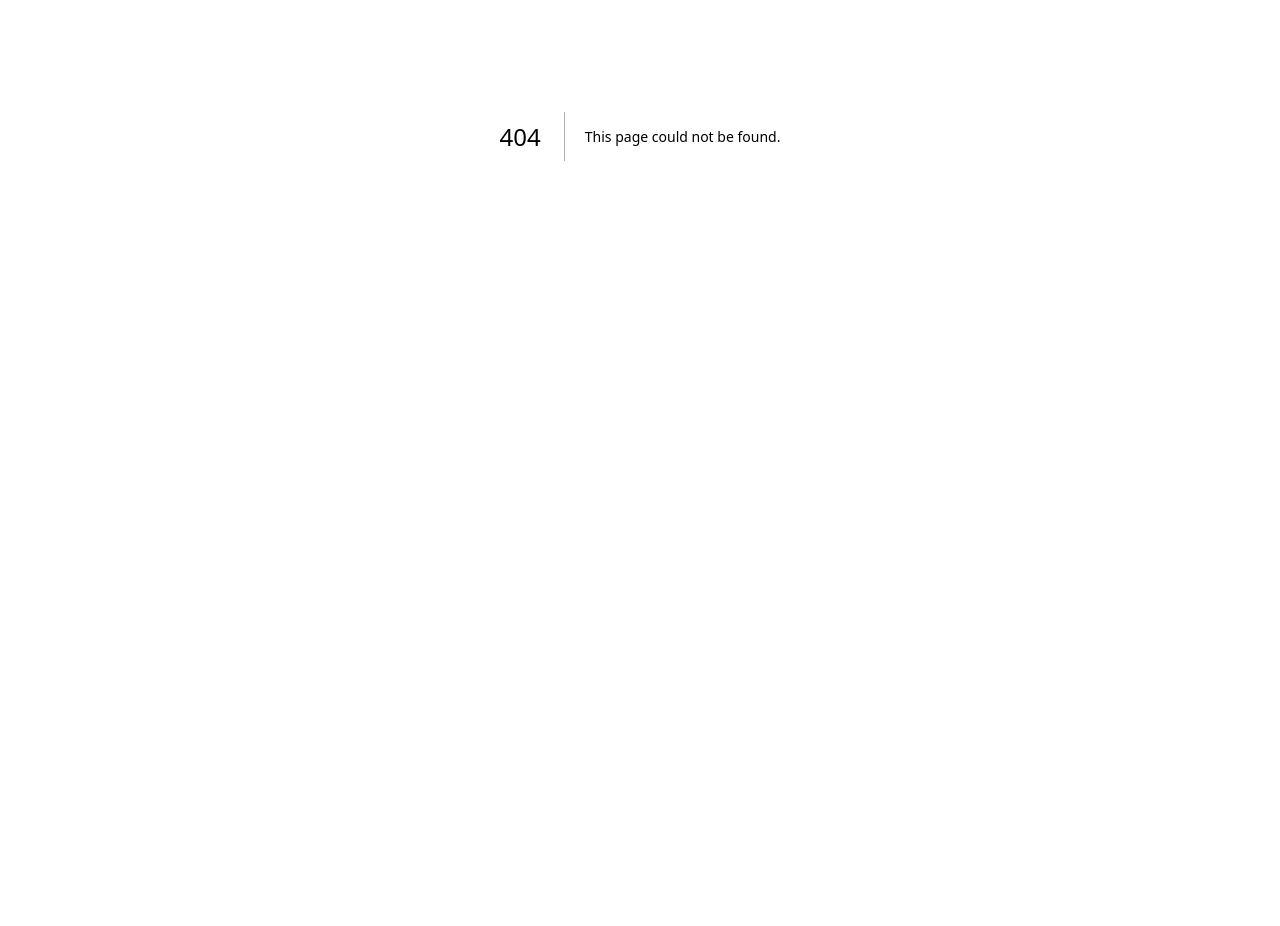
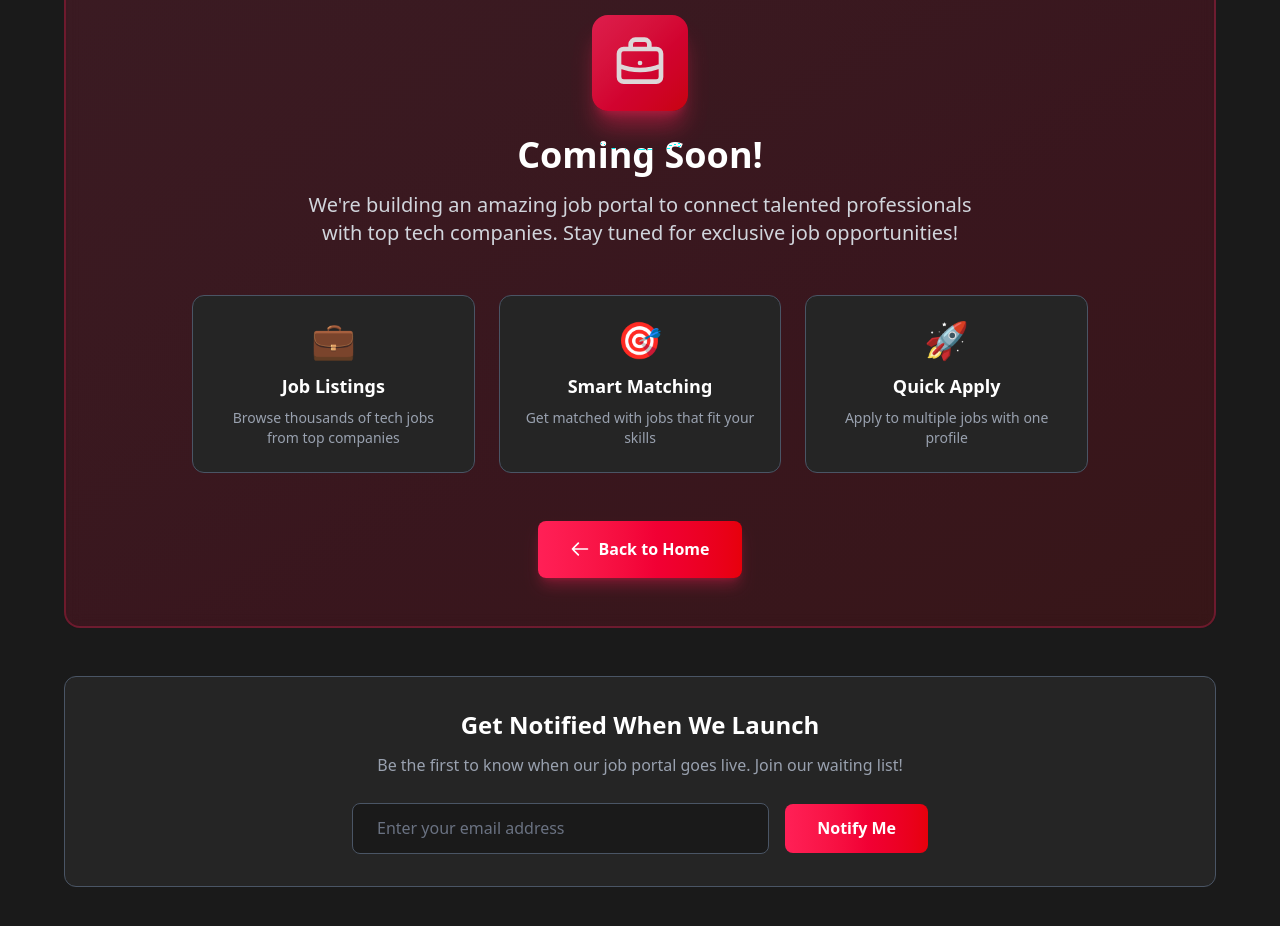
Before and after one commit to YAGNESHPALLERLA/devops-learning-website, a Next.js app: page /jobs in a window 1280 px wide. Before the commit this address had no page. Shown: the part 340-1266 px from the top of the page. Before the commit the page ends 877 px from the top, so only its background shows below. Built offline with nearby package versions, Linux system fonts and the light colour scheme.

Commit message:
Remove landing page feature and fix Start Learning button
- Removed landing page component and related files
- Changed Start Learning button to scroll to courses section instead of navigating to DevOps page
- Added jobs page directory

```diff
--- /dev/null
+++ b/src/app/jobs/page.tsx
@@ -0,0 +1,101 @@
+'use client';
+
+import Link from 'next/link';
+
+export default function JobsPage() {
+  return (
+    <main className="min-h-screen bg-[#1a1a1a] py-12 px-4">
+      <div className="container mx-auto max-w-6xl">
+        {/* Header */}
+        <div className="text-center mb-12">
+          <h1 className="text-5xl md:text-6xl font-bold mb-4">
+            <span className="text-transparent bg-clip-text bg-gradient-to-r from-rose-400 to-red-500">
+              Job Opportunities
+            </span>
+          </h1>
+          <p className="text-xl text-gray-400 max-w-2xl mx-auto">
+            Discover exciting career opportunities in tech. Apply to top companies and kickstart your dream career.
+          </p>
+        </div>
+
+        {/* Coming Soon Section */}
+        <div className="relative bg-gradient-to-br from-rose-500/10 to-red-600/10 backdrop-blur-sm border-2 border-rose-500/30 rounded-2xl p-12 text-center overflow-hidden">
+          <div className="absolute inset-0 bg-gradient-to-br from-rose-500/5 to-red-600/5"></div>
+
+          <div className="relative z-10">
+            <div className="inline-block mb-6">
+              <div className="w-24 h-24 bg-gradient-to-br from-rose-500 to-red-600 rounded-2xl flex items-center justify-center shadow-xl shadow-rose-500/50 animate-pulse">
+                <svg className="w-14 h-14 text-white" fill="none" stroke="currentColor" viewBox="0 0 24 24">
+                  <path strokeLinecap="round" strokeLinejoin="round" strokeWidth={2} d="M21 13.255A23.931 23.931 0 0112 15c-3.183 0-6.22-.62-9-1.745M16 6V4a2 2 0 00-2-2h-4a2 2 0 00-2 2v2m4 6h.01M5 20h14a2 2 0 002-2V8a2 2 0 00-2-2H5a2 2 0 00-2 2v10a2 2 0 002 2z" />
+                </svg>
+              </div>
+            </div>
+
+            <h2 className="text-4xl font-bold text-white mb-4">
+              Coming Soon!
+            </h2>
+
+            <p className="text-xl text-gray-300 mb-8 max-w-2xl mx-auto">
+              We're building an amazing job portal to connect talented professionals with top tech companies.
+              Stay tuned for exclusive job opportunities!
+            </p>
+
+            {/* Features Preview */}
+            <div className="grid grid-cols-1 md:grid-cols-3 gap-6 mt-12 max-w-4xl mx-auto">
+              <div className="bg-[#252525] rounded-xl p-6 border border-gray-600">
+                <div className="text-4xl mb-3">💼</div>
+                <h3 className="text-lg font-bold text-white mb-2">Job Listings</h3>
+                <p className="text-gray-400 text-sm">Browse thousands of tech jobs from top companies</p>
+              </div>
+
+              <div className="bg-[#252525] rounded-xl p-6 border border-gray-600">
+                <div className="text-4xl mb-3">🎯</div>
+                <h3 className="text-lg font-bold text-white mb-2">Smart Matching</h3>
+                <p className="text-gray-400 text-sm">Get matched with jobs that fit your skills</p>
+              </div>
+
+              <div className="bg-[#252525] rounded-xl p-6 border border-gray-600">
+                <div className="text-4xl mb-3">🚀</div>
+                <h3 className="text-lg font-bold text-white mb-2">Quick Apply</h3>
+                <p className="text-gray-400 text-sm">Apply to multiple jobs with one profile</p>
+              </div>
+            </div>
+
+            {/* CTA */}
+            <div className="mt-12">
+              <Link
+                href="/"
+                className="inline-flex items-center space-x-2 px-8 py-4 bg-gradient-to-r from-rose-500 to-red-600 text-white font-bold rounded-lg shadow-lg shadow-rose-500/30 hover:shadow-xl hover:shadow-rose-500/50 transform hover:-translate-y-1 transition-all duration-300"
+              >
+                <svg className="w-5 h-5" fill="none" stroke="currentColor" viewBox="0 0 24 24">
+                  <path strokeLinecap="round" strokeLinejoin="round" strokeWidth={2} d="M10 19l-7-7m0 0l7-7m-7 7h18" />
+                </svg>
+                <span>Back to Home</span>
+              </Link>
+            </div>
+          </div>
+        </div>
+
+        {/* Newsletter Signup */}
+        <div className="mt-12 text-center bg-[#252525] rounded-xl p-8 border border-gray-600">
+          <h3 className="text-2xl font-bold text-white mb-3">
+            Get Notified When We Launch
+          </h3>
+          <p className="text-gray-400 mb-6">
+            Be the first to know when our job portal goes live. Join our waiting list!
+          </p>
+          <div className="flex flex-col md:flex-row gap-4 justify-center items-center max-w-xl mx-auto">
+            <input
+              type="email"
+              placeholder="Enter your email address"
+              className="w-full md:flex-1 px-6 py-3 bg-[#1a1a1a] border border-gray-600 rounded-lg text-white placeholder-gray-500 focus:border-rose-500 focus:outline-none transition-colors"
+            />
+            <button className="w-full md:w-auto px-8 py-3 bg-gradient-to-r from-rose-500 to-red-600 text-white font-bold rounded-lg hover:shadow-lg hover:shadow-rose-500/30 transition-all duration-300">
+              Notify Me
+            </button>
+          </div>
+        </div>
+      </div>
+    </main>
+  );
+}
--- a/src/app/page.tsx
+++ b/src/app/page.tsx
@@ -71,12 +71,12 @@
           </p>
 
           <div className="flex flex-wrap justify-center gap-4 animate-fade-in-up" style={{ animationDelay: '0.6s' }}>
-            <Link
-              href="/docs/what-is-devops"
+            <button
+              onClick={() => document.getElementById('courses')?.scrollIntoView({ behavior: 'smooth' })}
               className="px-8 py-4 bg-gradient-to-r from-rose-500 to-red-600 text-white font-bold rounded-lg shadow-lg shadow-rose-500/30 hover:shadow-xl hover:shadow-rose-500/50 transform hover:-translate-y-1 transition-all duration-300"
             >
               🚀 Start Learning
-            </Link>
+            </button>
             <Link
               href="/terminal"
               className="px-8 py-4 bg-[#252525] text-white font-bold rounded-lg border-2 border-rose-500 hover:bg-rose-500/10 transform hover:-translate-y-1 transition-all duration-300"
@@ -91,7 +91,7 @@
       <StatsCounter />
 
       {/* Technologies Grid */}
-      <section className="container mx-auto px-4 py-20">
+      <section id="courses" className="container mx-auto px-4 py-20">
         <div className="text-center mb-16">
           <h2 className="text-5xl font-bold text-white mb-4">
             Choose Your <span className="text-transparent bg-clip-text bg-gradient-to-r from-rose-400 to-red-500">Technology</span>
```
